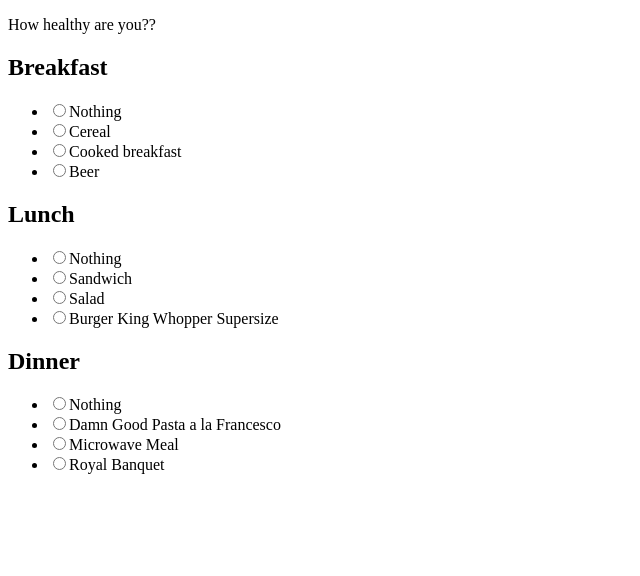
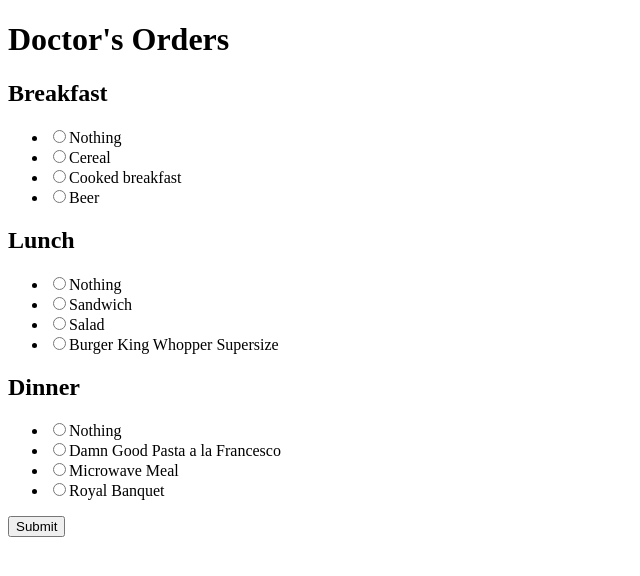
Before and after one commit to fourloops/doctorsorders, a plain HTML site: page index.html in a window 1280 px wide. Shown: the whole page, without its empty margins (0-640 px from the left). Drawn offline with Linux system fonts and the light colour scheme.

Commit message:
html changes

```diff
--- a/index.html
+++ b/index.html
@@ -1,20 +1,17 @@
 <!DOCTYPE html>
 <html>
-<head>
-  <title>Doctor's Orders</title>
-  <link type="txt/css" rel="stylesheet" href="style.css"/>
-</head>
+  <head>
+    <title>Doctor's Orders</title>
+    <link type="txt/css" rel="stylesheet" href="style.css"/>
+  </head>
 <body>
-<p>How healthy are you??</p>
+<h1 id="title">Doctor's Orders</h1>
 <div id="breakfast" class="meal">
   <h2>Breakfast</h2>
   <ul>
     <li><input type="radio" id="r1" value=0>Nothing</li>
-
     <li><input type="radio" id="r2" value=1>Cereal</li>
-
     <li><input type="radio" id="r3" value=2>Cooked breakfast</li>
-
     <li><input type="radio" id="r4" value=3>Beer</li>
   </ul>
 </div>
@@ -22,11 +19,8 @@
   <h2>Lunch</h2>
   <ul>
     <li><input type="radio" id="r5" value=0>Nothing</li>
-
     <li><input type="radio" id="r6" value=1>Sandwich</li>
-
     <li><input type="radio" id="r7" value=2>Salad</li>
-
     <li><input type="radio" id="r8" value=3>Burger King Whopper Supersize</li>
   </ul>
 </div>
@@ -34,15 +28,18 @@
   <h2>Dinner</h2>
   <ul>
     <li><input type="radio" id="r9" value=0>Nothing</li>
-
     <li><input type="radio" id="r10" value=1>Damn Good Pasta a la Francesco</li>
-
     <li><input type="radio" id="r11" value=2>Microwave Meal</li>
-
     <li><input type="radio" id="r12" value=3>Royal Banquet</li>
   </ul>
 </div>
 
+<input type="button" id="submitButton" value="Submit">
+
+<div id="results"></div>
+
+
 </body>
+<script src="script.js"></script>
 
 </html>
```
